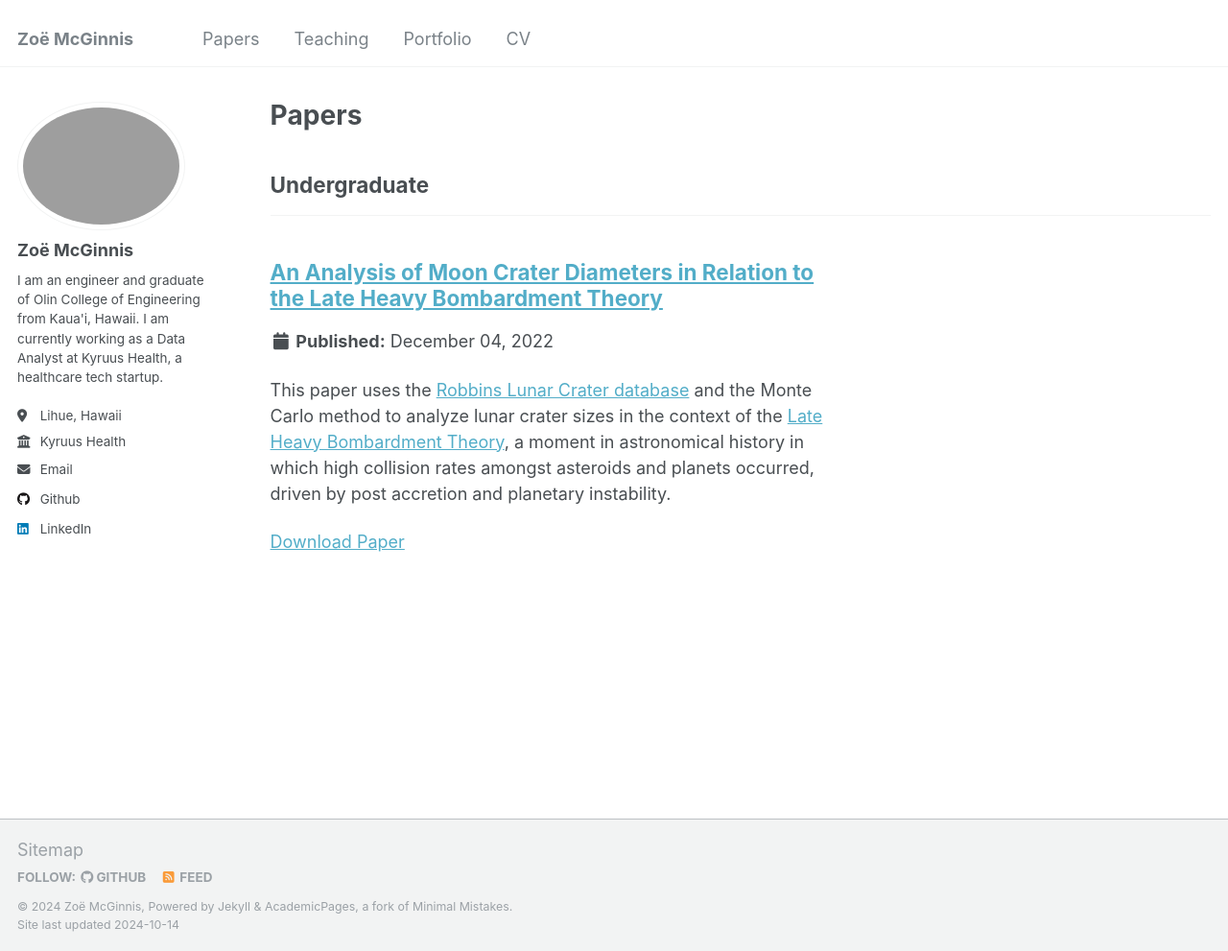
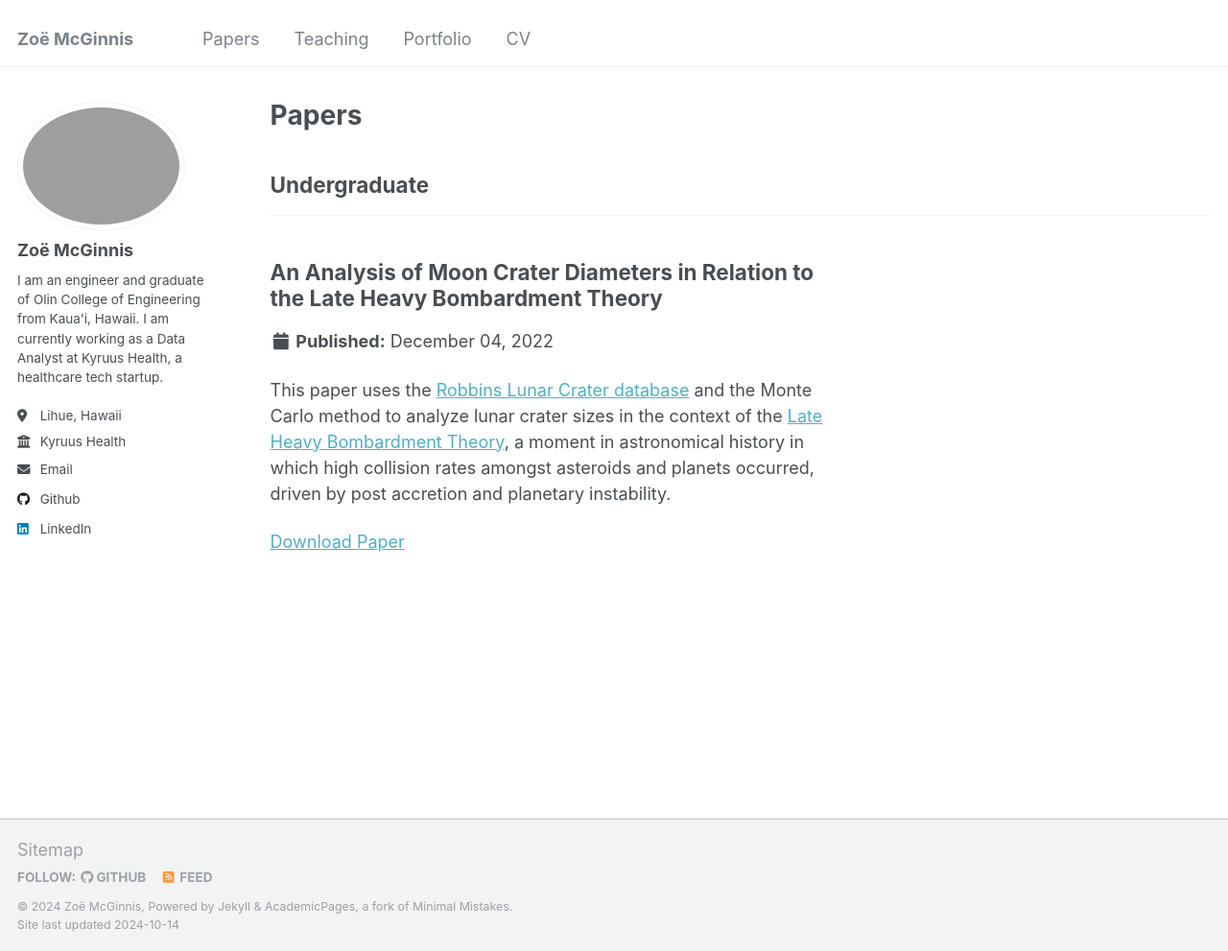
Before and after one commit to Mickmcginnis/zmcginnis, a Jekyll site: the page built from _pages/papers.html, in a window 1280 px wide and 991 px high. Shown: the whole window at 96% size. Built offline with Jekyll 4.4.1, drawn with Linux system fonts in a browser that asks for light colours.

Commit message:
Remove link from experience title

```diff
--- /dev/null
+++ b/_includes/archive-single-teaching.html
@@ -0,0 +1,71 @@
+{% include base_path %}
+
+{% if post.header.teaser %}
+  {% capture teaser %}{{ post.header.teaser }}{% endcapture %}
+{% else %}
+  {% assign teaser = site.teaser %}
+{% endif %}
+
+{% if post.id %}
+  {% assign title = post.title | markdownify | remove: "<p>" | remove: "</p>" %}
+{% else %}
+  {% assign title = post.title %}
+{% endif %}
+
+<div class="{{ include.type | default: "list" }}__item">
+  <article class="archive__item" itemscope itemtype="http://schema.org/CreativeWork">
+    {% if include.type == "grid" and teaser %}
+      <div class="archive__item-teaser">
+        <img src=
+          {% if teaser contains "://" %}
+            "{{ teaser }}"
+          {% else %}
+            "{{ teaser | prepend: "/images/" | prepend: base_path }}"
+          {% endif %}
+          alt="">
+      </div>
+    {% endif %}
+
+    <h2 class="archive__item-title" itemprop="headline">
+      {{ title }}
+      <!-- {% if post.link %}
+        <a href="{{ post.link }}">{{ title }}</a> <a href="{{ base_path }}{{ post.url }}" rel="permalink"><i class="fa fa-link" aria-hidden="true" title="permalink"></i><span class="sr-only">Permalink</span></a>
+      {% else %}
+        <a href="{{ base_path }}{{ post.url }}" rel="permalink">{{ title }}</a>
+      {% endif %} -->
+    </h2>
+
+    {% if post.read_time %}
+      <p class="page__meta"><i class="fa fa-clock-o" aria-hidden="true"></i> {% include read-time.html %}</p>
+    {% endif %}
+
+        {% if post.collection == 'teaching' %}
+          <p> {{ post.type }}, <i>{{ post.venue }}</i>, {{ post.date | default: "1900-01-01" | date: "%Y" }} </p>
+        {% elsif post.collection == 'publications' %}
+          <p>Published in <i>{{ post.venue }}</i>, {{ post.date | default: "1900-01-01" | date: "%Y" }} </p>
+        {% elsif post.date %}
+         <p class="page__date"><strong><i class="fa fa-fw fa-calendar" aria-hidden="true"></i> {{ site.data.ui-text[site.locale].date_label | default: "Published:" }}</strong> <time datetime="{{ post.date | default: "1900-01-01" | date_to_xmlschema }}">{{ post.date | default: "1900-01-01" | date: "%B %d, %Y" }}</time></p>
+        {% endif %}
+
+    {% if post.excerpt and site.read_more != 'enabled' %}
+    <p class="archive__item-excerpt" itemprop="description">{{ post.excerpt | markdownify }}</p>
+    {% elsif post.excerpt and site.read_more == 'enabled' %}
+    <p class="archive__item-excerpt" itemprop="description"><p>{{ post.excerpt | markdownify | remove: '<p>' | remove: '</p>' }}<strong><a href="{{ base_path }}{{ post.url }}" rel="permalink"> Read more</a></strong></p></p>
+    {% endif %}
+
+    {% if post.citation and post.paperurl and post.slidesurl %}
+      <p>Recommended citation: {{ post.citation }}<br /><a href="{{ post.paperurl }}">Download Paper</a> | <a href="{{ post.slidesurl }}">Download Slides</a></p>
+    {% elsif post.citation and post.paperurl %}
+      <p>Recommended citation: {{ post.citation }}<br /><a href="{{ post.paperurl }}">Download Paper</a></p>
+    {% elsif post.citation and post.slidesurl %}
+      <p>Recommended citation: {{ post.citation }}<br /><a href="{{ post.slidesurl }}">Download Slides</a></p>
+    {% elsif post.citation %}
+      <p>Recommended citation: {{ post.citation }}</p>
+    {% elsif post.paperurl %}
+      <p><a href=" {{ post.paperurl }} ">Download Paper</a></p>
+    {% elsif post.slidesurl %}
+      <p>Download <a href="{{ post.slidesurl }}">Download Slides</a></p></p>
+    {% endif %}
+
+  </article>
+</div>
--- a/_pages/papers.html
+++ b/_pages/papers.html
@@ -23,7 +23,7 @@ author_profile: true
         <h2>{{ category[1].title }}</h2><hr />
         {% assign title_shown = true %}
       {% endunless %}
-      {% include archive-single.html %}
+      {% include archive-single-teaching.html %}
     {% endfor %}
   {% endfor %}
 {% else %}
```
